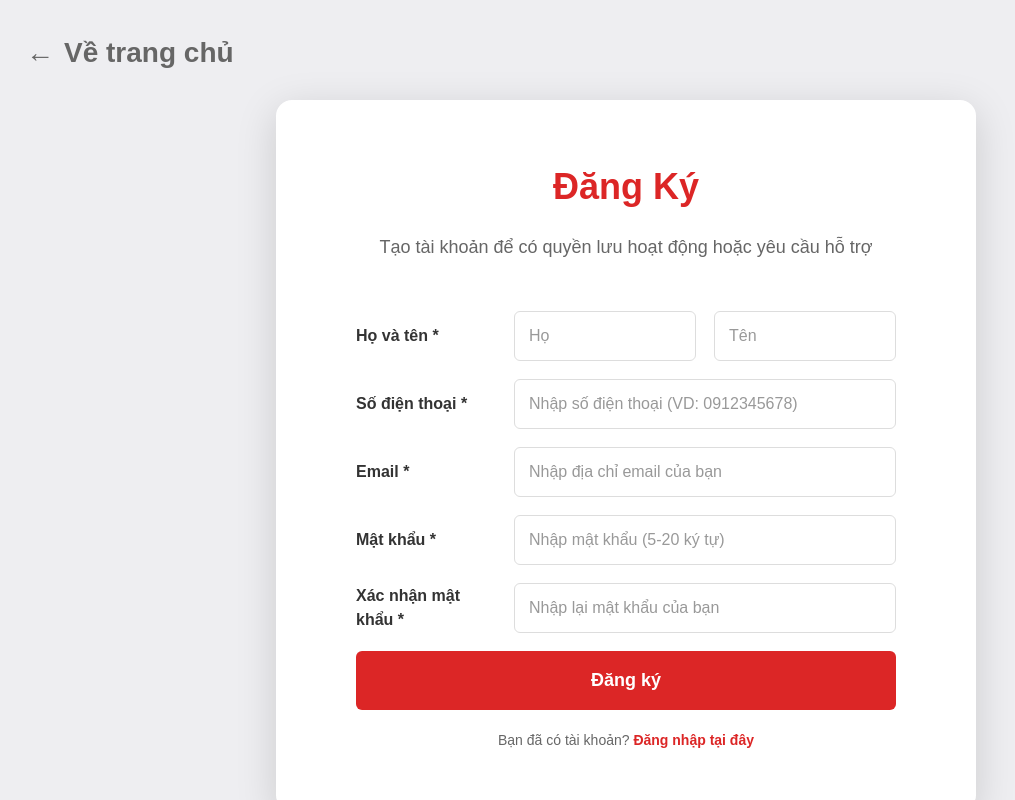
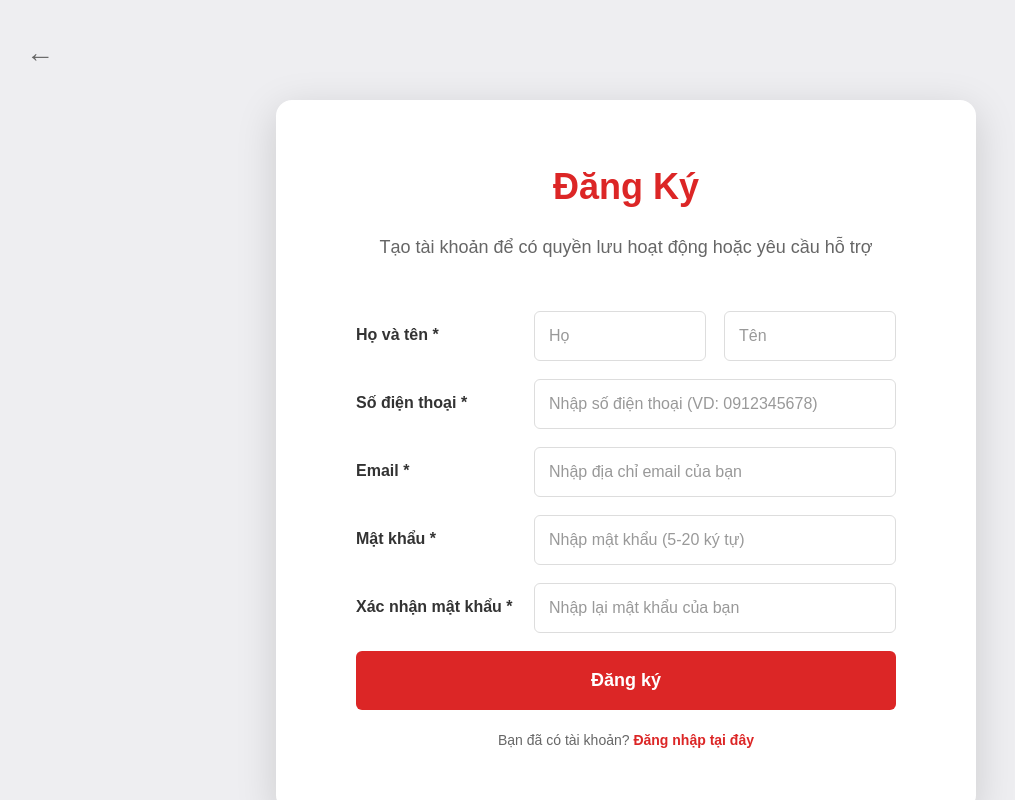
Before and after one commit to SWP391-Flood-Rescue-Coordination/FE, a React (Vite) app: page /register in a window 1280 px wide. Shown: the whole page, without its empty margins (14-1029 px from the left). Built offline with nearby package versions, Linux system fonts and the light colour scheme; no server answers.

Commit message:
update UI and validate register

```diff
--- a/src/components/Register.css
+++ b/src/components/Register.css
@@ -200,17 +200,21 @@
 
 .form-row {
   display: flex;
-  align-items: center;
+  align-items: flex-start;
   gap: 18px;
   margin-bottom: 18px;
+  width: 100%;
 }
 
 .form-row label {
-  min-width: 140px;
+  flex: 0 0 160px;
+  max-width: 180px;
   color: #333;
   font-size: 16px;
   font-weight: 600;
   margin-bottom: 0;
+  text-align: left;
+  padding-top: 12px;
 }
 
 .form-row input {
@@ -224,6 +228,8 @@
   color: #000;
   transition: border-color 0.3s;
   box-sizing: border-box;
+  flex: 1;
+  min-width: 0;
 }
 
 .form-row input.input-error {
--- a/src/components/Register.jsx
+++ b/src/components/Register.jsx
@@ -30,36 +30,47 @@ const Register = ({ onClose, onShowLogin }) => {
     e.preventDefault()
     setError('')
 
+    // Sinh username từ email (trước @)
+    const username = email.split('@')[0] || phone;
+    // FE validate từng trường firstName, lastName
     const validation = authService.validateRegisterInput(
+      username,
       phone,
       email,
       password,
       confirmPassword,
       firstName,
-      lastName,
-    )
+      lastName
+    );
 
-    setFieldErrors(validation.errors || {})
+    setFieldErrors(validation.errors || {});
 
-    // Nếu có lỗi xác nhận mật khẩu không khớp thì xóa trắng cả hai ô
-    if (validation.errors && validation.errors.confirmPassword === 'Mật khẩu xác nhận không khớp.') {
-      setPassword('')
-      setConfirmPassword('')
+    // Nếu có lỗi xác nhận mật khẩu không khớp hoặc còn lỗi ở bất kỳ field bắt buộc nào thì xóa trắng cả hai ô mật khẩu
+    const requiredFields = ['lastName', 'firstName', 'phone', 'email', 'password', 'confirmPassword'];
+    const hasRequiredFieldError = requiredFields.some(field => validation.errors && validation.errors[field]);
+    if (
+      (validation.errors && validation.errors.confirmPassword === 'Mật khẩu xác nhận không khớp.') ||
+      hasRequiredFieldError
+    ) {
+      setPassword('');
+      setConfirmPassword('');
     }
 
     if (!validation.valid) {
-      return
+      return;
     }
 
+    // Khi gửi lên backend thì ghép lại thành fullName
+    const fullName = `${lastName} ${firstName}`.trim();
     try {
-      setLoading(true)
-      await authService.register(phone, email, password, firstName, lastName)
-      setShowSuccessPopup(true)
+      setLoading(true);
+      await authService.register(username, phone, email, password, fullName);
+      setShowSuccessPopup(true);
     } catch (err) {
-      const errorMessage = authService.getRegisterErrorMessage(err)
-      setError(errorMessage)
+      const errorMessage = authService.getRegisterErrorMessage(err);
+      setError(errorMessage);
     } finally {
-      setLoading(false)
+      setLoading(false);
     }
   }
 
@@ -83,7 +94,6 @@ const Register = ({ onClose, onShowLogin }) => {
         {onClose && (
           <button className="close-button" onClick={onClose}>
             <span className="arrow-icon">←</span>
-            Về trang chủ
           </button>
         )}
       </div>
--- a/src/services/authService.js
+++ b/src/services/authService.js
@@ -336,9 +336,9 @@ const authService = {
 
   validateLoginInput: (phone, password) => createValidationResult(buildLoginValidationErrors(phone, password)),
 
-  validateRegisterInput: (username, phone, email, password, confirmPassword, fullName) =>
+  validateRegisterInput: (username, phone, email, password, confirmPassword, firstName, lastName) =>
     createValidationResult(
-      buildRegisterValidationErrors(username, phone, email, password, confirmPassword, fullName),
+      buildRegisterValidationErrors(username, phone, email, password, confirmPassword, firstName, lastName),
     ),
 
   validateForgotPasswordPhone: (phone) => {
```
